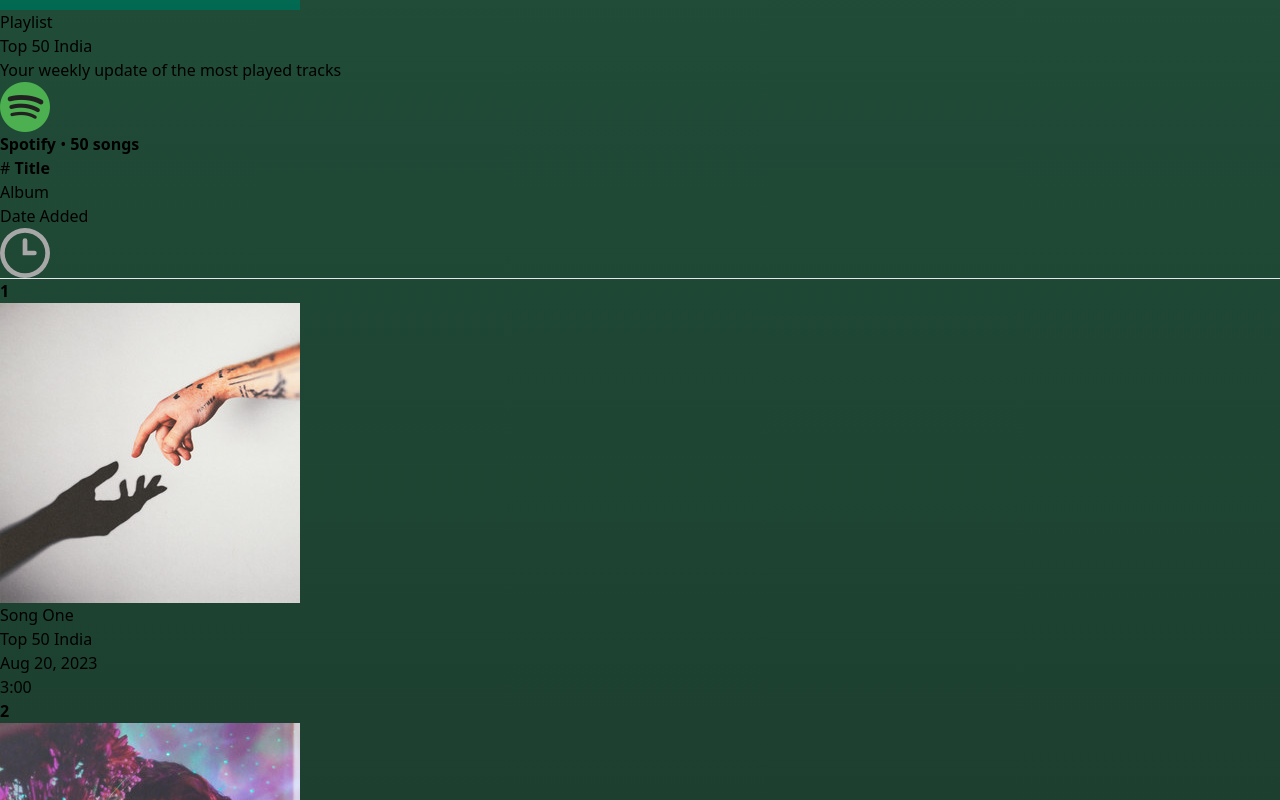
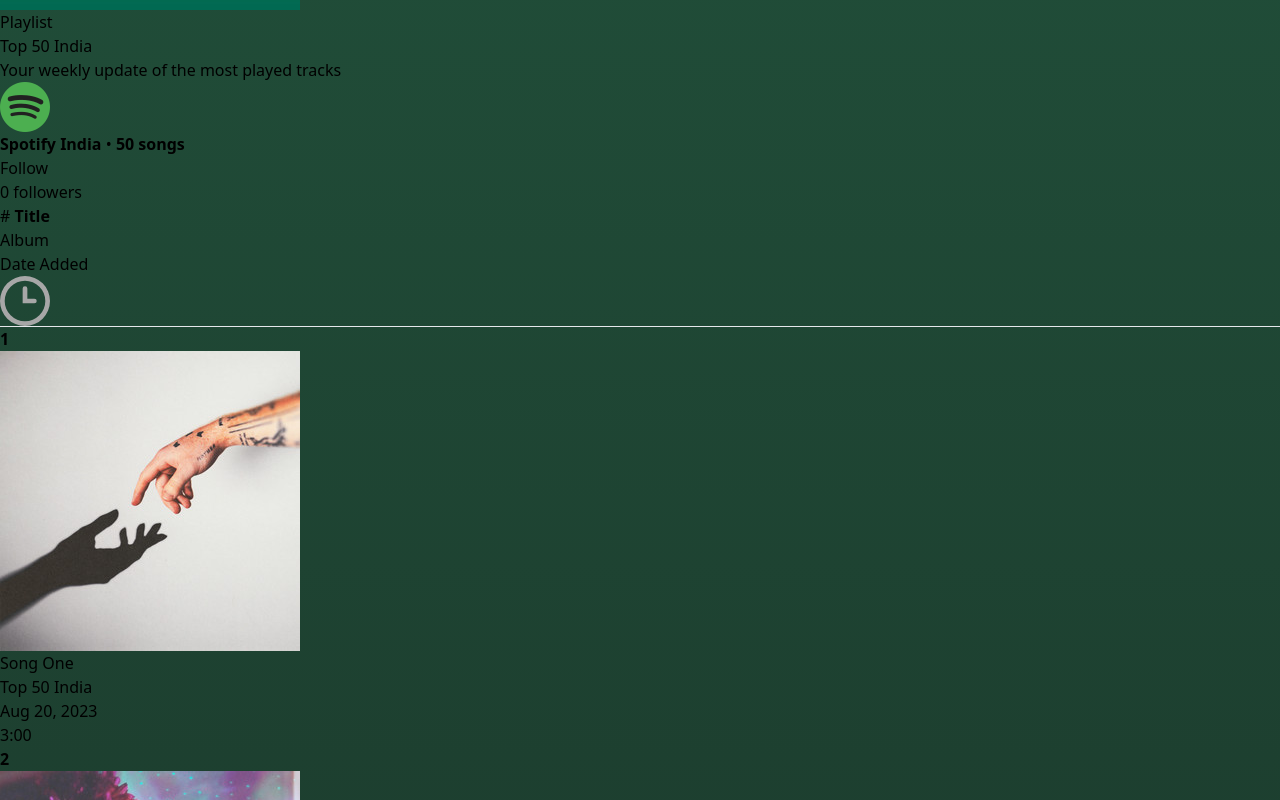
Before and after one commit to TafsirAlNafin138/Spotify, a React (Vite) app in the folder Frontend/: page /album/1 in a window 1280 px wide. Shown: the part 1000-1800 px from the top of the page. Built offline with nearby package versions, Linux system fonts and the light colour scheme.

Commit message:
like and follow button added

```diff
--- a/Frontend/src/assets/assets.js
+++ b/Frontend/src/assets/assets.js
@@ -75,42 +75,54 @@
         name: "Top 50 Global",
         image: img8,
         desc:"Your weekly update of the most played tracks",
-        bgColor:"#2a4365"
+        bgColor:"#2a4365",
+        artist: "Spotify",
+        artistId: "spotify"
     },
     {
         id:1,
         name: "Top 50 India",
         image: img9,
         desc:"Your weekly update of the most played tracks",
-        bgColor:"#22543d"
+        bgColor:"#22543d",
+        artist: "Spotify India",
+        artistId: "spotify-india"
     },
     {
         id:2,
         name: "Trending India",
         image: img10,
         desc:"Your weekly update of the most played tracks",
-        bgColor:"#742a2a"
+        bgColor:"#742a2a",
+        artist: "Spotify India",
+        artistId: "spotify-india"
     },
     {
         id:3,
         name: "Trending Global",
         image: img16,
         desc:"Your weekly update of the most played tracks",
-        bgColor:"#44337a"
+        bgColor:"#44337a",
+        artist: "Spotify",
+        artistId: "spotify"
     },
     {
         id:4,
         name: "Mega Hits",
         image: img11,
         desc:"Your weekly update of the most played tracks",
-        bgColor:"#234e52"
+        bgColor:"#234e52",
+        artist: "Top Charts",
+        artistId: "top-charts"
     },
     {
         id:5,
         name: "Happy Favorites",
         image: img15,
         desc:"Your weekly update of the most played tracks",
-        bgColor:"#744210"
+        bgColor:"#744210",
+        artist: "Mood Playlist",
+        artistId: "mood-playlist"
     }
 ]
 
--- a/Frontend/src/components/DisplayAlbum.jsx
+++ b/Frontend/src/components/DisplayAlbum.jsx
@@ -7,7 +7,7 @@
 const DisplayAlbum = () => {
   const { id } = useParams();
   const albumdata = albumsData[parseInt(id)];
-  const {playWithId} = React.useContext(PlayerContext);
+  const {playWithId, toggleFollow, isFollowing, getFollowerCount} = React.useContext(PlayerContext);
   // const [hoveredSong, setHoveredSong] = useState(null);
   // const [likedSongs, setLikedSongs] = useState(new Set());
 
@@ -44,11 +44,26 @@
                 alt="Spotify Logo"
                 className="w-6 inline-block mr-2"
               />
-              <b>Spotify </b>
+              <b>{albumdata.artist || 'Spotify'} </b>
               {/* &#8226; {likesData.length} likes */}
               &#8226; <b> 50 songs </b>
               {/* {albumdata.totalDuration} mins */}
             </p>
+            <div className="flex items-center gap-4 mt-4">
+              <button
+                onClick={() => toggleFollow(albumdata.artistId)}
+                className={`px-6 py-2 rounded-full font-semibold transition-all ${
+                  isFollowing(albumdata.artistId)
+                    ? 'bg-transparent border-2 border-white text-white hover:border-gray-300 hover:scale-105'
+                    : 'bg-white text-black hover:bg-gray-200 hover:scale-105'
+                }`}
+              >
+                {isFollowing(albumdata.artistId) ? 'Following' : 'Follow'}
+              </button>
+              <p className="text-sm text-gray-400">
+                <span className="text-white font-semibold">{getFollowerCount(albumdata.artistId).toLocaleString()}</span> followers
+              </p>
+            </div>
           </div>
         </div>
         <div className="grid grid-cols-3 sm:grid-cols-4 mt-10 mb-4 pl-2 text-[#a7a7a7]">
--- a/Frontend/src/components/player.jsx
+++ b/Frontend/src/components/player.jsx
@@ -3,10 +3,11 @@
 import { PlayerContext } from "../contexts/PlayerContext.jsx";
 
 const Player = () => {
-    const {seekBg, seekBar, playerState, play, pause, track, trackProgress, prevTrack, nextTrack, seekSong, volumeSeek, speakerseek, volumeBg, volumeBar, loopSeek} = React.useContext(PlayerContext);
+    const {seekBg, seekBar, playerState, play, pause, track, trackProgress, prevTrack, nextTrack, seekSong, volumeSeek, speakerseek, volumeBg, volumeBar, loopSeek, toggleLike, isLiked, getLikeCount} = React.useContext(PlayerContext);
+
+    const [showLikeCount, setShowLikeCount] = React.useState(false);
 
     const toggleMiniPlayer = () => {
-        // Toggle mini player mode - makes the player compact/picture-in-picture style
         const player = document.querySelector('.h-\\[12\\%\\]');
         if (player) {
             player.classList.toggle('fixed');
@@ -21,7 +22,6 @@
     };
 
     const toggleFullscreen = () => {
-        // Toggle fullscreen mode for the player
         if (!document.fullscreenElement) {
             document.documentElement.requestFullscreen().catch(err => {
                 console.log(`Error attempting to enable fullscreen: ${err.message}`);
@@ -67,7 +67,26 @@
 
             <div className="hidden lg:flex items-center gap-3 w-[25%] justify-end">
                 {/* <img className="w-4 cursor-pointer hover:scale-110 transition-transform" src={assets.plays_icon} alt="" /> */}
-                <img className="w-4 cursor-pointer hover:scale-110 transition-transform" src={assets.mic_icon} alt="" />
+                <div className="relative flex items-center gap-1">
+                    <svg
+                        onClick={() => toggleLike(track.id)}
+                        onMouseEnter={() => setShowLikeCount(true)}
+                        onMouseLeave={() => setShowLikeCount(false)}
+                        className={`w-5 h-5 cursor-pointer hover:scale-110 transition-all ${
+                            isLiked(track.id) ? 'fill-green-500 text-green-500' : 'fill-none text-white hover:text-green-400'
+                        }`}
+                        stroke="currentColor"
+                        strokeWidth="2"
+                        viewBox="0 0 24 24"
+                    >
+                        <path d="M20.84 4.61a5.5 5.5 0 0 0-7.78 0L12 5.67l-1.06-1.06a5.5 5.5 0 0 0-7.78 7.78l1.06 1.06L12 21.23l7.78-7.78 1.06-1.06a5.5 5.5 0 0 0 0-7.78z" />
+                    </svg>
+                    {showLikeCount && (
+                        <span className="absolute -top-8 left-1/2 transform -translate-x-1/2 bg-gray-800 text-white text-xs px-2 py-1 rounded whitespace-nowrap">
+                            {getLikeCount(track.id)} {getLikeCount(track.id) === 1 ? 'like' : 'likes'}
+                        </span>
+                    )}
+                </div>
                 <img className="w-4 cursor-pointer hover:scale-110 transition-transform" src={assets.queue_icon} alt="" />
                 <div className="flex items-center gap-2">
                     <svg className="w-4 h-4 cursor-pointer hover:scale-110 transition-transform" fill="currentColor" viewBox="0 0 24 24">
--- a/Frontend/src/contexts/PlayerContext.jsx
+++ b/Frontend/src/contexts/PlayerContext.jsx
@@ -21,6 +21,23 @@
 
     const [queue, setQueue] = useState([]);
     const [isQueueOpen, setIsQueueOpen] = useState(false);
+    const [likedSongs, setLikedSongs] = useState({});
+    const [songLikes, setSongLikes] = useState(() => {
+        const initial = {};
+        songsData.forEach((song, idx) => {
+            const key = song?.id ?? idx;
+            initial[key] = 0;
+        });
+        return initial;
+    });
+    const [followedArtists, setFollowedArtists] = useState(() => {
+        const saved = localStorage.getItem('spotifyFollowedArtists');
+        return saved ? JSON.parse(saved) : {};
+    });
+    const [artistFollowers, setArtistFollowers] = useState(() => {
+        const saved = localStorage.getItem('spotifyArtistFollowers');
+        return saved ? JSON.parse(saved) : {};
+    });
 
 
     const audioRef = useRef();
@@ -184,6 +201,72 @@
         setPlayerState(false);
     }
 
+    const toggleLike = (songId) => {
+        setLikedSongs(prev => {
+            const liked = !prev[songId];
+            setSongLikes(p => ({
+                ...p,
+                [songId]:  (songLikes[songId] > 0 ? songLikes[songId] : 0) + (liked ? 1 : -1),
+            }));
+            return { ...prev, [songId]: liked };
+        });
+    }
+
+    // // Save liked songs to localStorage whenever they change
+    // useEffect(() => {
+    //     localStorage.setItem('spotifyLikedSongs', JSON.stringify(likedSongs));
+    // }, [likedSongs]);
+
+    // // Save song likes count to localStorage whenever they change
+    // useEffect(() => {
+    //     localStorage.setItem('spotifySongLikes', JSON.stringify(songLikes));
+    // }, [songLikes]);
+
+    const isLiked = (songId) => {
+        return likedSongs[songId] || false;
+    }
+
+    const getLikeCount = (songId) => {
+        return songLikes[songId] || 0;
+    }
+
+    // ==================== FOLLOW FUNCTIONALITY ====================
+
+    const toggleFollow = (artistId) => {
+        setFollowedArtists(prev => {
+            const isCurrentlyFollowing = !prev[artistId];
+
+            // Update follower count based on current state
+            setArtistFollowers(prevFollowers => ({
+                ...prevFollowers,
+                [artistId]: artistFollowers[artistId] +(isCurrentlyFollowing ? 1 : -1)
+            }));
+
+            return {
+                ...prev,
+                [artistId]: isCurrentlyFollowing
+            };
+        });
+    }
+
+    const isFollowing = (artistId) => {
+        return followedArtists[artistId] || false;
+    }
+
+    const getFollowerCount = (artistId) => {
+        return artistFollowers[artistId] || 0;
+    }
+
+    // Save followed artists to localStorage
+    useEffect(() => {
+        localStorage.setItem('spotifyFollowedArtists', JSON.stringify(followedArtists));
+    }, [followedArtists]);
+
+    // Save artist followers count to localStorage
+    useEffect(() => {
+        localStorage.setItem('spotifyArtistFollowers', JSON.stringify(artistFollowers));
+    }, [artistFollowers]);
+
     const contextValue = {
         // Add state and functions related to the player here
         audioRef,
@@ -205,7 +288,13 @@
         speakerseek,
         volumeBg,
         volumeBar,
-        loopSeek
+        loopSeek,
+        toggleLike,
+        isLiked,
+        getLikeCount,
+        toggleFollow,
+        isFollowing,
+        getFollowerCount
     };
 
     return (
```
